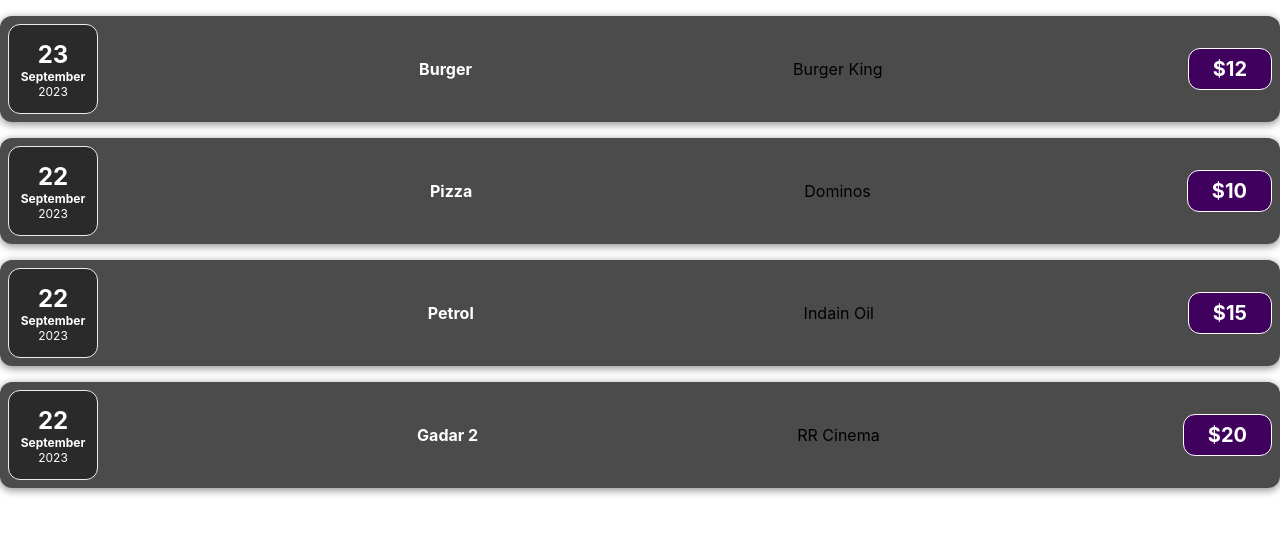
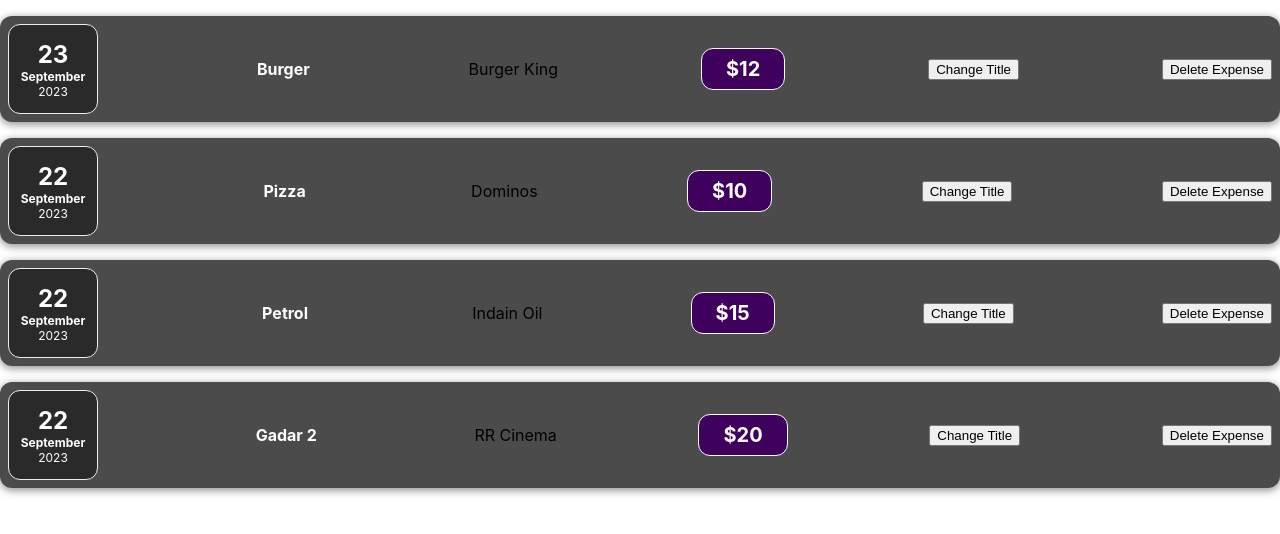
Before and after one commit to Hemant837/React-Practice, a React (Create React App) app: page / in a window 1280 px wide. Shown: the top 534 px of the page. Built offline with nearby package versions, Linux system fonts and the light colour scheme.

Commit message:
Adding Event Listeners made easy

```diff
--- a/src/components/Expenses/ExpenseItem.js
+++ b/src/components/Expenses/ExpenseItem.js
@@ -3,6 +3,9 @@
 import "./ExpenseItem.css";
 
 const ExpenseItem = (props) => {
+  const deleteExpense = () => {
+    console.log("Clicked");
+  };
   return (
     <Card className="expense-item">
       <ExpenseDate date={props.expenseDate} />
@@ -11,6 +14,8 @@
       </div>
       <div className="LocationOfExpenditure">{props.locationOfExpenditure}</div>
       <div className="expense-item__price">${props.expenseAmount}</div>
+      <button>Change Title</button>
+      <button onClick={deleteExpense}>Delete Expense</button>
     </Card>
   );
 };
```
